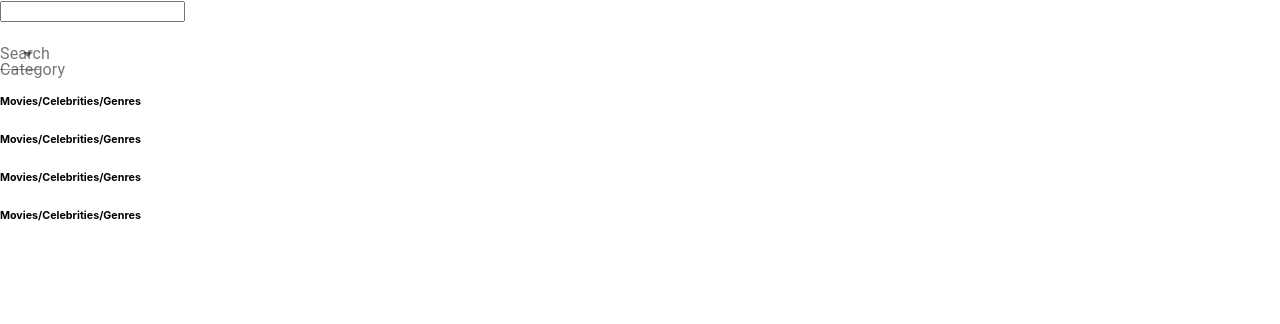
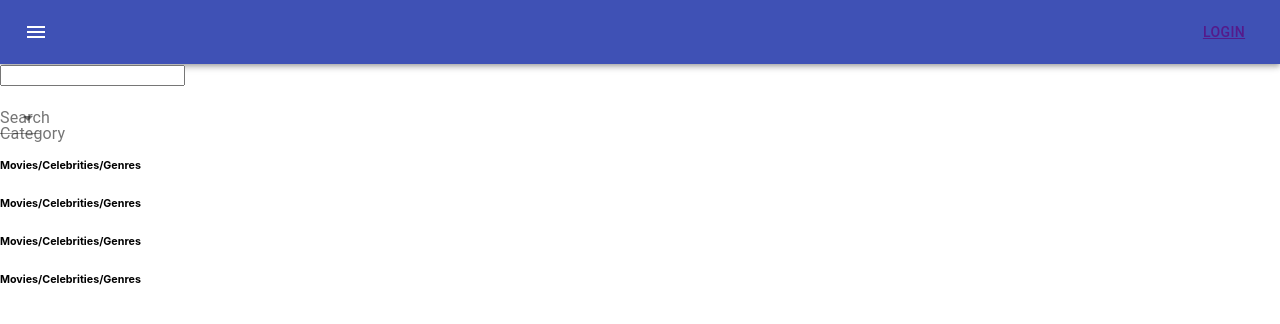
Before and after one commit to the-incrudibles/DefinitelyNotIMDB, a React (Create React App) app in the folder client/: page /search in a window 1280 px wide. Shown: the top 324 px of the page. Built offline with nearby package versions, Linux system fonts and the light colour scheme; no server answers.

Commit message:
Navbar maybe?

```diff
--- a/client/src/App.js
+++ b/client/src/App.js
@@ -3,7 +3,7 @@ import { BrowserRouter as Router, Route } from 'react-router-dom'
 import LoginPage from './Pages/Login'
 import SignupForm from './components/SignupForm'
 import axios from 'axios'
-// import Navbar from './components/Navbar'
+import Navbar from './components/Navbar'
 import Search from './Pages/Search'
 
 const App = _ => {
@@ -71,7 +71,7 @@ const App = _ => {
   return (
       <>
         <Router>
-          {/* <Navbar /> */}
+          <Navbar />
           <Route path='/search' render={_ => (
             <Search />
           )} />
```
